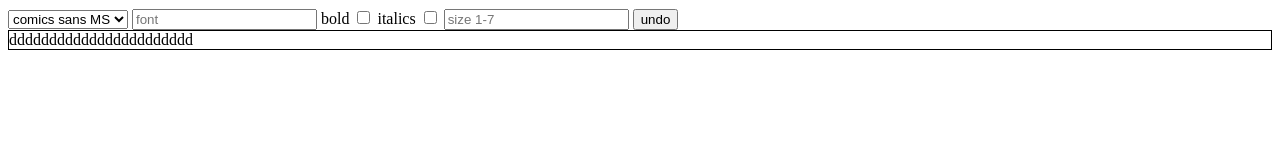
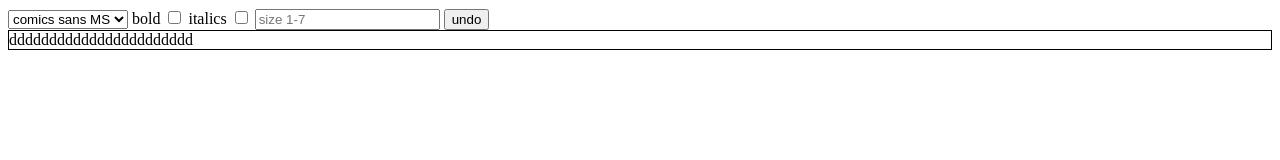
Before and after one commit to BDA1121/textedito, a plain HTML site: page index.html in a window 1280 px wide. Drawn offline with Linux system fonts and the light colour scheme.

Commit message:
Update index.html

```diff
--- a/index.html
+++ b/index.html
@@ -80,7 +80,6 @@ textarea{
   <option value="courier New">courier New</option>
   <option value="Candara">Candara</option>
 </select>
- <input type="text" id="q" placeholder="font">
  <label>bold</label>
  <input type="checkbox" value="bold" id="w" onclick="funds()">
   <label>italics</label>
```
